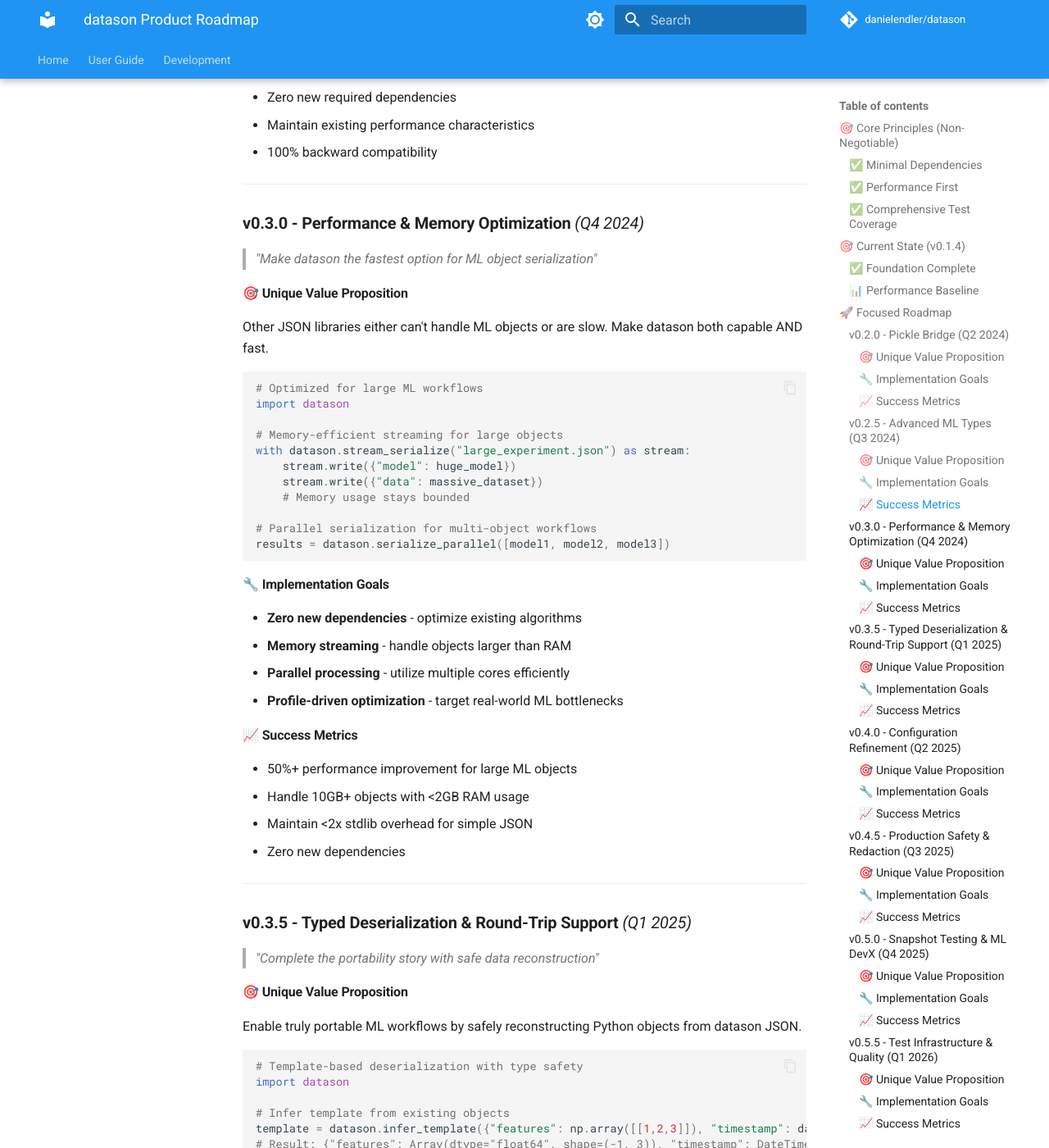
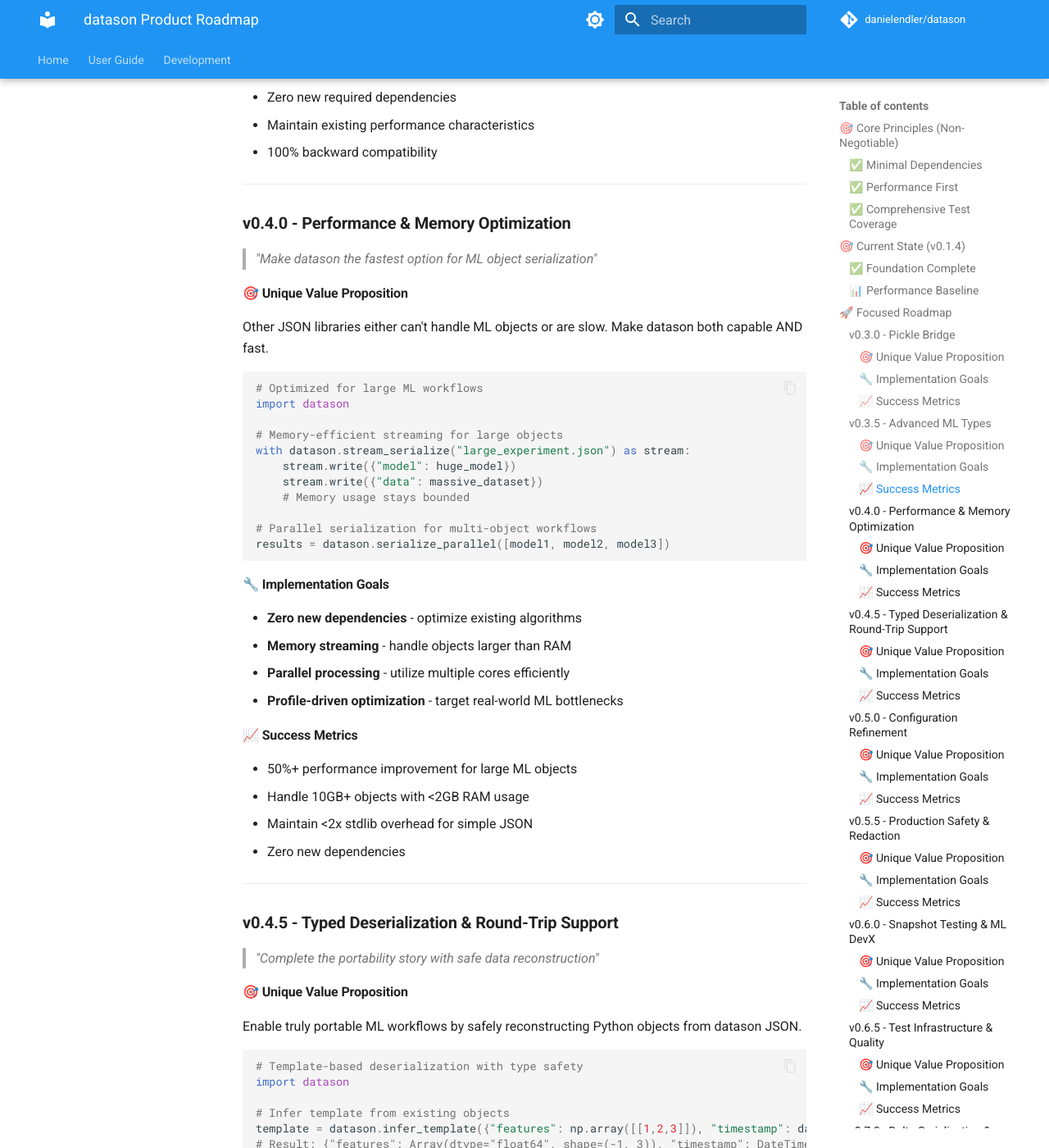
Before and after one commit to danielendler/datason, an MkDocs documentation site: the page built from docs/ROADMAP.md, in a window 1280 px wide and 1400 px high, scrolled down 3060 px. Shown: the whole window at 82% size. Built offline with MkDocs 1.6.1 and Material for MkDocs 9.7.7, drawn with Linux system fonts in a browser that asks for light colours; comment, search, counter and statistics services are not loaded; the version menu is left out; some of the changed text lies outside the part shown.

Commit message:
fix:Update dates

```diff
--- a/docs/ROADMAP.md
+++ b/docs/ROADMAP.md
@@ -45,7 +45,7 @@
 
 > **Philosophy**: Deepen what datason uniquely does well rather than expanding scope
 
-### **v0.2.0 - Pickle Bridge** *(Q2 2024)*
+### **v0.3.0 - Pickle Bridge**
 > *"Convert legacy ML pickle files to portable JSON - solve a real workflow pain point"*
 
 #### 🎯 **Unique Value Proposition**
@@ -77,7 +77,7 @@
 
 ---
 
-### **v0.2.5 - Advanced ML Types** *(Q3 2024)*
+### **v0.3.5 - Advanced ML Types**
 > *"Handle more ML framework objects that competitors can't serialize"*
 
 #### 🎯 **Unique Value Proposition**
@@ -113,7 +113,7 @@
 
 ---
 
-### **v0.3.0 - Performance & Memory Optimization** *(Q4 2024)*
+### **v0.4.0 - Performance & Memory Optimization**
 > *"Make datason the fastest option for ML object serialization"*
 
 #### 🎯 **Unique Value Proposition**
@@ -147,7 +147,7 @@
 
 ---
 
-### **v0.3.5 - Typed Deserialization & Round-Trip Support** *(Q1 2025)*
+### **v0.4.5 - Typed Deserialization & Round-Trip Support**
 > *"Complete the portability story with safe data reconstruction"*
 
 #### 🎯 **Unique Value Proposition**
@@ -181,7 +181,7 @@
 
 ---
 
-### **v0.4.0 - Configuration Refinement** *(Q2 2025)*
+### **v0.5.0 - Configuration Refinement**
 > *"Perfect the configuration system based on real-world usage"*
 
 #### 🎯 **Unique Value Proposition**
@@ -216,7 +216,7 @@
 
 ---
 
-### **v0.4.5 - Production Safety & Redaction** *(Q3 2025)*
+### **v0.5.5 - Production Safety & Redaction**
 > *"Make datason safe for production ML logging and compliance"*
 
 #### 🎯 **Unique Value Proposition**
@@ -254,7 +254,7 @@
 
 ---
 
-### **v0.5.0 - Snapshot Testing & ML DevX** *(Q4 2025)*
+### **v0.6.0 - Snapshot Testing & ML DevX**
 > *"Turn datason's readable JSON into powerful ML testing infrastructure"*
 
 #### 🎯 **Unique Value Proposition**
@@ -295,7 +295,7 @@
 
 ---
 
-### **v0.5.5 - Test Infrastructure & Quality** *(Q1 2026)*
+### **v0.6.5 - Test Infrastructure & Quality**
 > *"Achieve industry-leading reliability for production ML workflows"*
 
 #### 🎯 **Unique Value Proposition**
@@ -331,7 +331,7 @@
 
 ---
 
-### **v0.6.0 - Delta Serialization & Efficiency** *(Q2 2026)*
+### **v0.7.0 - Delta Serialization & Efficiency**
 > *"Optimize storage and improve traceability for evolving ML objects"*
 
 #### 🎯 **Unique Value Proposition**
@@ -370,7 +370,7 @@
 
 ---
 
-### **v0.7.0 - Documentation & Ecosystem** *(Q3 2026)*
+### **v0.8.0 - Documentation & Ecosystem**
 > *"Make datason the easiest ML serialization library to adopt"*
 
 #### 🎯 **Unique Value Proposition**
@@ -469,4 +469,4 @@
 
 *Roadmap Principles: Stay focused, stay fast, stay simple, solve real problems*
 
-*Last updated: December 2024 | Next review: Q1 2025*
+*Last updated: JUne 2025 | Next review: Q3 2025*
```
Also changed, not shown: CHANGELOG.md (+1 -1 lines), docs/CHANGELOG.md (+1 -1 lines).
